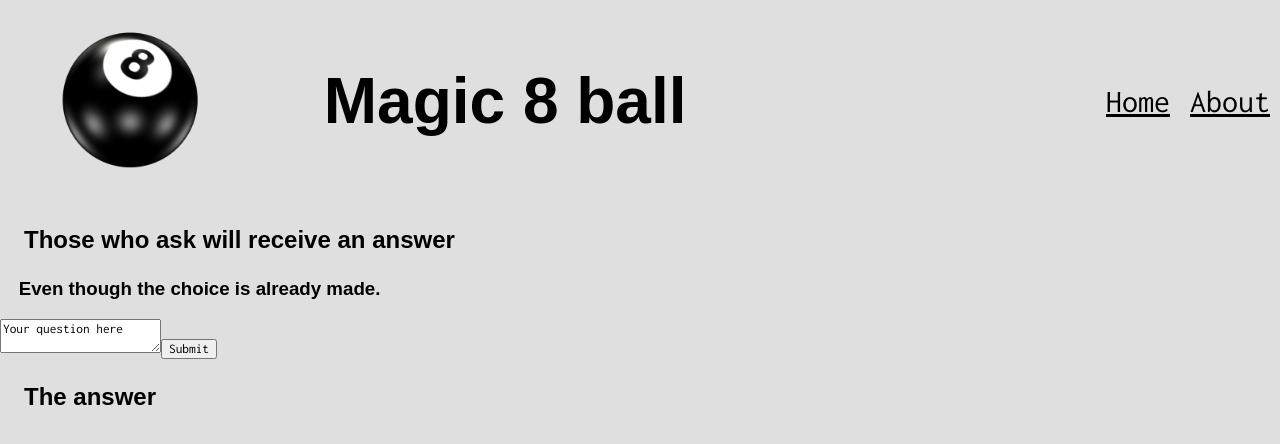
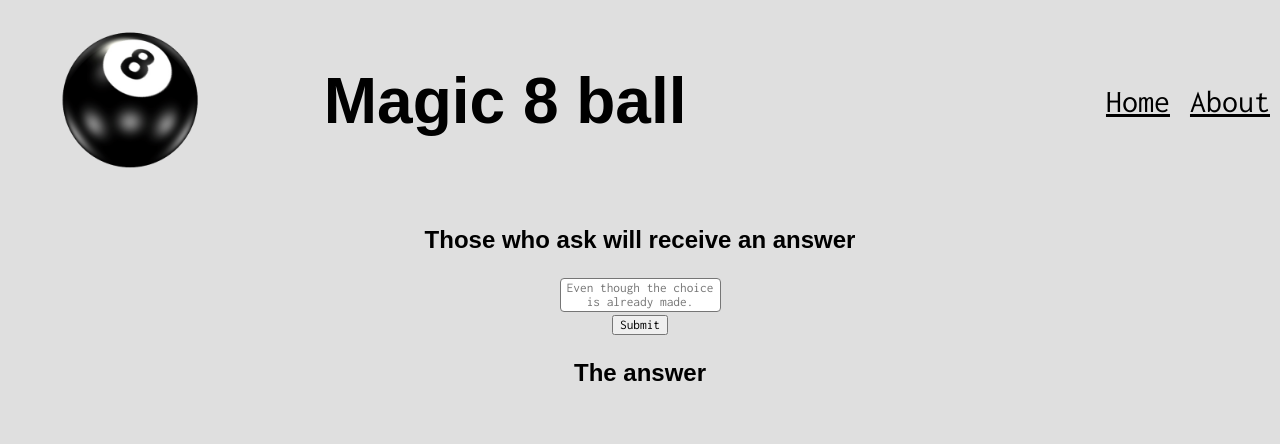
Before and after one commit to IreAlMar/magic8ball-front, a React app: page / in a window 1280 px wide. Shown: the top 444 px of the page. Built offline with nearby package versions, Linux system fonts and the light colour scheme; a web font is replaced by a local one.

Commit message:
Add: post method to fortune teller.

```diff
--- a/src/components/FortuneTeller.jsx
+++ b/src/components/FortuneTeller.jsx
@@ -5,9 +5,10 @@ class FortuneTeller extends React.Component {
     super(props);
 
     this.state = {
-      value: 'Your question here',
+      value: '',
       answer: '',
       max: 8,
+      placeholder: 'Even though the choice is already made.',
     };
     this.handleChange = this.handleChange.bind(this);
     this.handleSubmit = this.handleSubmit.bind(this);
@@ -23,30 +24,52 @@ class FortuneTeller extends React.Component {
   }
 
   handleSubmit(event) {
+    const { value } = this.state;
+    const body = {
+      question: value,
+      date: new Date(),
+    };
+
+    // Control empty request from back end side
     fetch(`http://localhost:3000/answers/${this.getRandomInt()}`)
       .then((res) => res.json())
       .then((json) => {
         this.setState({ answer: json.value });
       });
+
+    fetch('http://localhost:3000/questions',
+      {
+        headers: {
+          Accept: 'application/json',
+          'Content-Type': 'application/json',
+        },
+        method: 'POST',
+        body: JSON.stringify(body),
+      })
+      .then((res) => res.json());
+
     event.preventDefault();
   }
 
   render() {
     const { value } = this.state;
     const { answer } = this.state;
+    const { placeholder } = this.state;
 
     return (
       <>
+        <div className="center">
           <form onSubmit={this.handleSubmit}>
 
-          <textarea value={value} onChange={this.handleChange} />
+            <textarea placeholder={placeholder} value={value} onChange={this.handleChange} />
 
-          <input type="submit" value="Submit" />
+            <input className="center" type="submit" value="Submit" />
           </form>
           <h2>The answer</h2>
           <p>
             {answer}
           </p>
+        </div>
       </>
     );
   }
--- a/src/components/Home.jsx
+++ b/src/components/Home.jsx
@@ -2,13 +2,13 @@ import React from 'react';
 import FortuneTeller from './FortuneTeller';
 
 const Home = () => (
-  <>
+  <div className="center">
     <h2>
       Those who ask will receive an answer
     </h2>
-    <h3>Even though the choice is already made.</h3>
+    {/* <h3>Even though the choice is already made.</h3> */}
     <FortuneTeller />
-  </>
+  </div>
 );
 
 export default Home;
--- a/src/styles/index.css
+++ b/src/styles/index.css
@@ -5,7 +5,6 @@ body {
 }
 
 * {
-    margin: 0px;
     color: var(--black);
     font-family: 'Inconsolata', sans-serif;
 }
@@ -34,4 +33,21 @@ p {
     display: block;
     margin-left: auto;
     margin-right: auto;
+    text-align: center;
 }
+
+textarea {
+    border-radius: 1px;
+    -webkit-border-radius: 4px;
+    -moz-border-radius: 4px;
+    resize: none;
+    text-align: center;
+}
+
+textarea:focus {
+    outline: none;
+    border: 1px solid #a31212;
+    box-shadow: 0px 0px 14px #a31212;
+    -moz-box-shadow: 0px 0px 14px #a31212;
+    -webkit-box-shadow: 0px 0px 14px #a31212;
+}
```
Also changed, not shown: fakeData.json (+9 -1 lines). Lines whose indentation alone changed are shown as unchanged.
